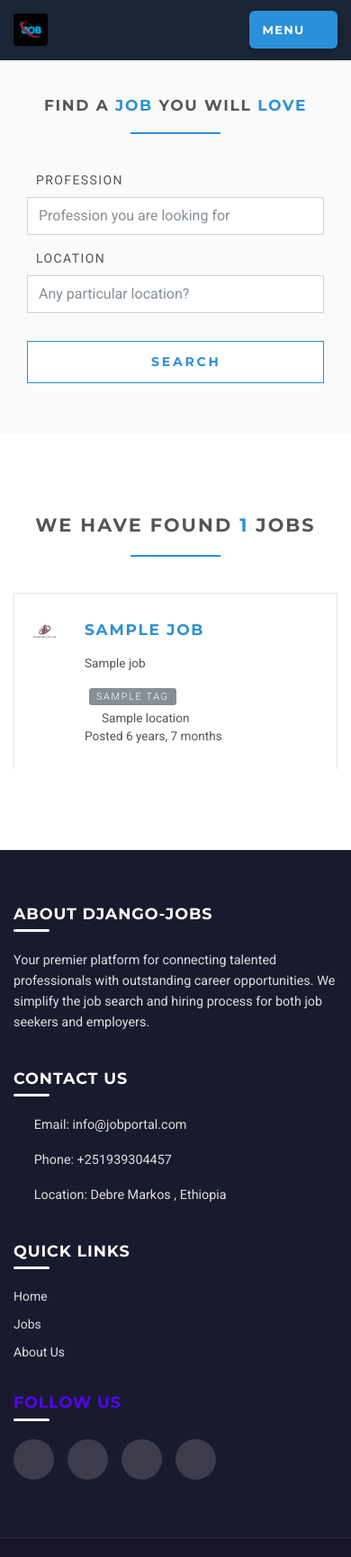
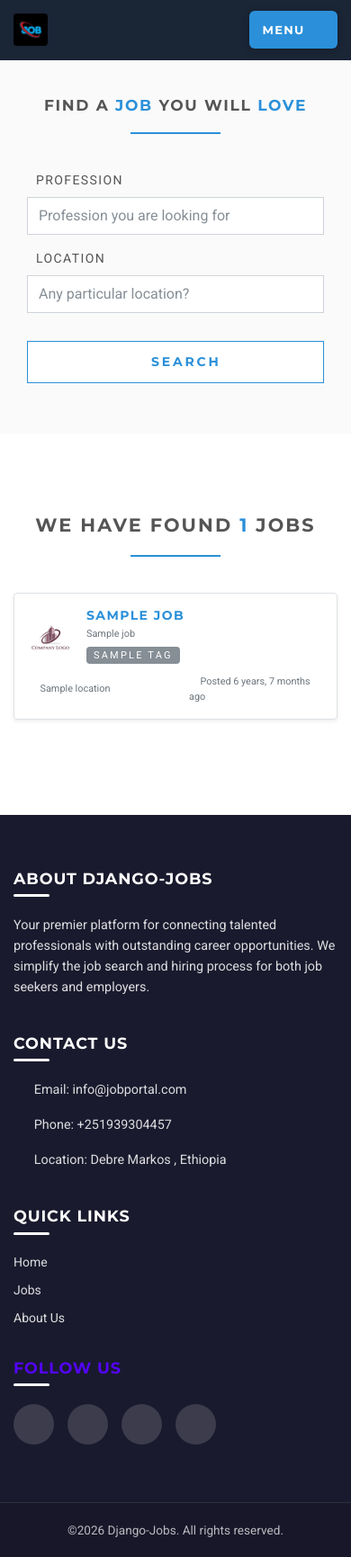
Before and after one commit to wuba21/Django-online-Job-Portal-system, a Django app: template templates/jobs/jobs.html in a window 390 px wide. Shown: the whole page at 90% size. Run offline with Django 3.2, Linux system fonts and the light colour scheme; the template is opened without the code that fills it: most values are stand-ins (such as "Sample title", 1, 10 or a date in 2020); parts of the project's set-up code (start-up, migrations or seed data) failed here and were passed over; some libraries are stand-ins or nearby versions.

Commit message:
Fix mobile job listing card overflow and sticky footer alignment to eliminate white space below footer

```diff
--- a/templates/base.html
+++ b/templates/base.html
@@ -37,7 +37,7 @@
     <script src="https://oss.maxcdn.com/respond/1.4.2/respond.min.js"></script><![endif]-->
 <link rel="stylesheet" href="{% static 'css/footer-modern.css' %}">
     </head>
-<body>
+<body class="d-flex flex-column min-vh-100">
 <!-- navbar-->
 {% csrf_token %}
 <header class="header">
@@ -207,7 +207,7 @@
         </div>
     </nav>
 </header>
-<div>
+<div class="flex-grow-1">
     {% if messages %}
         {% for message in messages %}
             <div class="alert alert-{{ message.tags }} alert-dismissible fade show" role="alert">
@@ -224,7 +224,7 @@
 </div>
 
 
-<footer style="background: #1a1a2e !important; color: #ffffff !important; padding: 60px 0 0 0 !important; margin-top: 0 !important;">
+<footer style="background: #1a1a2e !important; color: #ffffff !important; padding: 60px 0 0 0 !important; margin-top: auto !important;">
     <div class="container">
         <div class="row">
             <!-- About Section -->
--- a/templates/jobs/jobs.html
+++ b/templates/jobs/jobs.html
@@ -38,47 +38,43 @@
         <div class="container">
             <h3 class="heading">{% trans "We have found" %} <span class="accent">{{ total_jobs }}</span> {% trans "jobs" %}</h3>
             {% for job in jobs %}
-                <div class="job-listing  ">
-                    <div class="row">
-                        <div class="col-md-12 col-lg-6">
-                            <div class="row">
-                                <div class="col-2">
-                                    <img src="{% static 'img/company-1.png' %}"
-                                         alt="company image " class="img-fluid">
-                                </div>
-                                <div class="col-10">
-                                    <h4 class="job__title"><a
-                                            href="{% url 'jobs:jobs-detail' job.id %}">{{ job.title }}</a></h4>
-                                    <p class="job__company">
-                                        {{ job.company_name }}
-                                    </p>
+                <div class="job-listing mb-3 p-3 bg-white rounded shadow-sm border">
+                    <div class="row align-items-center">
+                        <div class="col-12 col-md-6 col-lg-5 mb-2 mb-md-0">
+                            <div class="d-flex align-items-center">
+                                <img src="{% static 'img/company-1.png' %}"
+                                     alt="company image" class="img-fluid mr-3" style="max-width: 48px; max-height: 48px;">
+                                <div>
+                                    <h5 class="job__title mb-1 font-weight-bold">
+                                        <a href="{% url 'jobs:jobs-detail' job.id %}">{{ job.title }}</a>
+                                    </h5>
+                                    <p class="job__company text-muted mb-1 small">{{ job.company_name }}</p>
                                     {% for tag in job.tags.all %}
-                                        <span style="color: #ffffff;" class="badge featured-badge badge-secondary">{{ tag.name }}</span>
+                                        <span class="badge badge-secondary mr-1">{{ tag.name }}</span>
                                     {% endfor %}
                                 </div>
                             </div>
                         </div>
-                        <div class="col-10 col-md-3 col-lg-2 ml-auto">
-                            <i class="fa fa-map-marker job__location"></i>
-                            {{ job.location }}
+                        <div class="col-6 col-md-3 col-lg-3 text-muted small">
+                            <i class="fa fa-map-marker job__location mr-1"></i>{{ job.location }}
                         </div>
-                        <div class="col-10 col-md-3 col-lg-3 ml-auto">
-                            <p>Posted {{ job.created_at|timesince }}</p>
+                        <div class="col-6 col-md-3 col-lg-3 text-muted small text-md-right">
+                            <i class="fa fa-clock-o mr-1"></i>Posted {{ job.created_at|timesince }} ago
                         </div>
                         {% if user.is_authenticated and request.user.role == 'employee' %}
-                            <div class="col-sm-12 col-md-2 col-lg-1">
+                            <div class="col-12 col-lg-1 text-right mt-2 mt-lg-0">
                                 <div class="job__star">
                                     {% is_favorited job as is_already_favorited %}
                                     {% if is_already_favorited %}
                                         <a href="javascript:void(0)" data-toggle="tooltip" data-id="{{ job.id }}"
-                                           data-placement="top" title="Saved to favourites"
+                                           title="Saved to favourites"
                                            class="job__star__link favorite">
-                                            <i class="fa fa-star"></i>
+                                            <i class="fa fa-star fa-lg"></i>
                                         </a>
                                     {% else %}
                                         <a href="javascript:void(0)" data-toggle="tooltip" data-id="{{ job.id }}"
-                                           data-placement="top" title="Save to favourites" class="job__star__link">
-                                            <i class="fa fa-star"></i>
+                                           title="Save to favourites" class="job__star__link">
+                                            <i class="fa fa-star-o fa-lg"></i>
                                         </a>
                                     {% endif %}
                                 </div>
```
Also changed, not shown: templates/home.html (+14 -26 lines).
